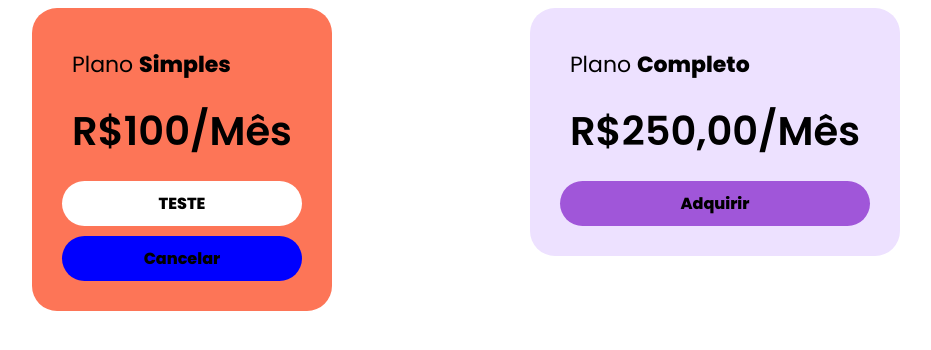
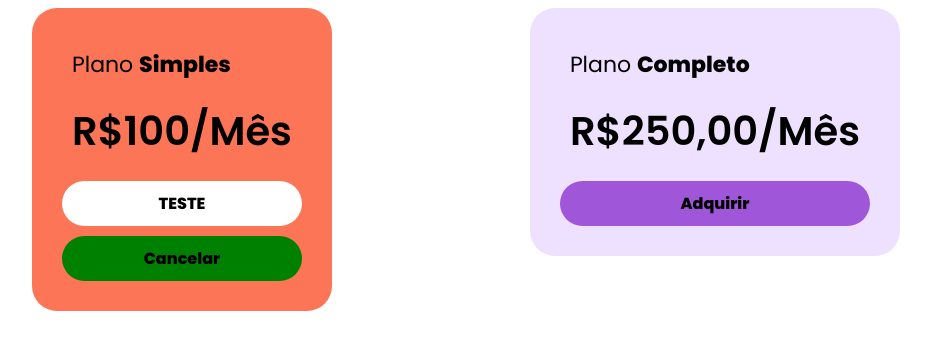
Before and after one commit to brunoolympioferreira/Curso-Angular-v2, an Angular app in the folder Secao_3_Componentes_E_Estilizacoes/projeto-components/: page / in a window 1280 px wide. Shown: the top 350 px of the page, without its empty margins (174-1105 px from the left). Built offline with nearby package versions, Linux system fonts and the light colour scheme.

Commit message:
S3 - Seletor @import

```diff
--- a/Secao_3_Componentes_E_Estilizacoes/projeto-components/angular.json
+++ b/Secao_3_Componentes_E_Estilizacoes/projeto-components/angular.json
@@ -39,7 +39,10 @@
             "styles": [
               "src/styles.scss"
             ],
-            "scripts": []
+            "scripts": [],
+            "stylePreprocessorOptions": {
+              "includePaths": ["src/styles"]
+            }
           },
           "configurations": {
             "production": {
--- a/Secao_3_Componentes_E_Estilizacoes/projeto-components/src/app/card-button-cancel/card-button-cancel-2.component.scss
+++ /dev/null
@@ -1,3 +0,0 @@
-.card-cancel-button {
-    background-color: green;
-}
--- a/Secao_3_Componentes_E_Estilizacoes/projeto-components/src/app/card-button-cancel/card-button-cancel.component.scss
+++ b/Secao_3_Componentes_E_Estilizacoes/projeto-components/src/app/card-button-cancel/card-button-cancel.component.scss
@@ -1,9 +1,11 @@
+@import "variables";
+
 .card-cancel-button {
     font-size: 16px;
     text-align: center;
     margin-top: 10px;
     border-radius: 25px;
-    background-color: blue;
+    background-color: $bgColor;
     cursor: pointer;
     font-weight: bold;
     padding: 10px;
--- /dev/null
+++ b/Secao_3_Componentes_E_Estilizacoes/projeto-components/src/styles/_variables.scss
@@ -0,0 +1 @@
+$bgColor: green;
```
Also changed, not shown: Secao_3_Componentes_E_Estilizacoes/projeto-components/src/styles.scss (line endings or trailing spaces).
